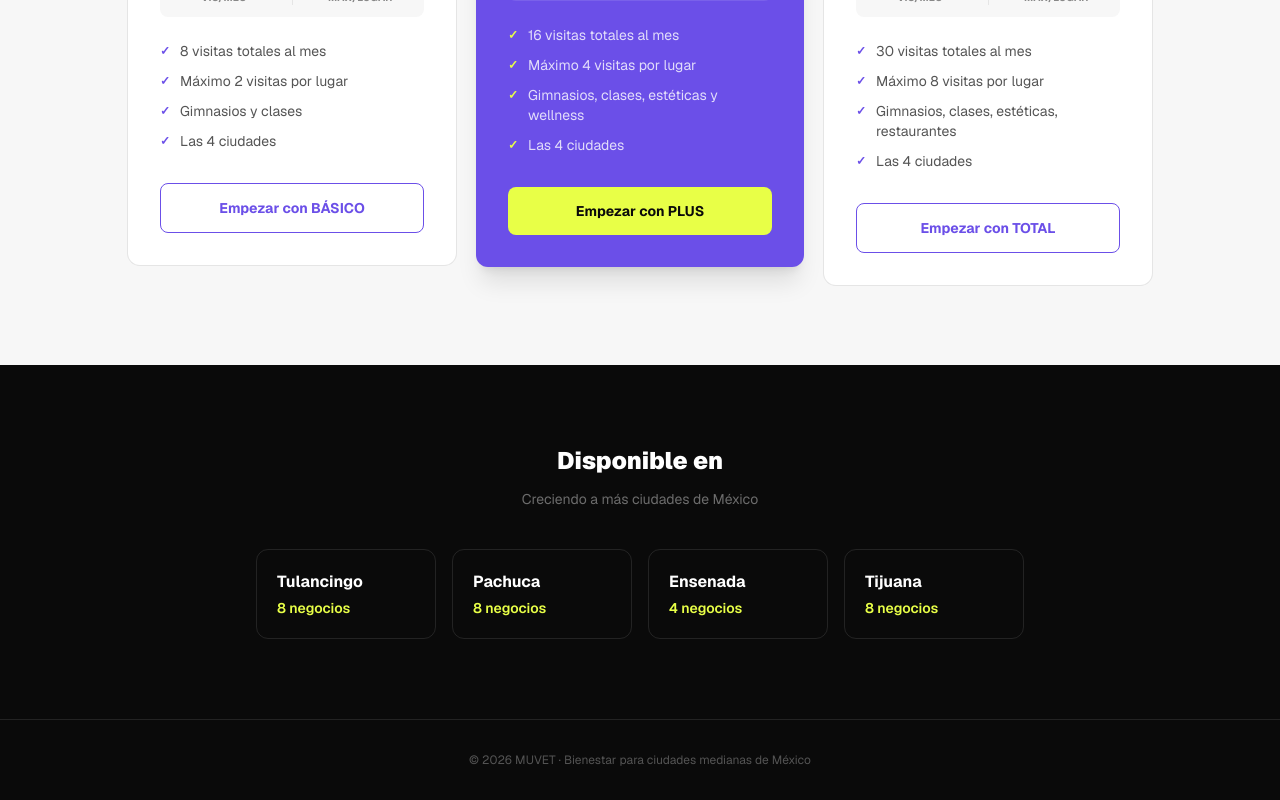
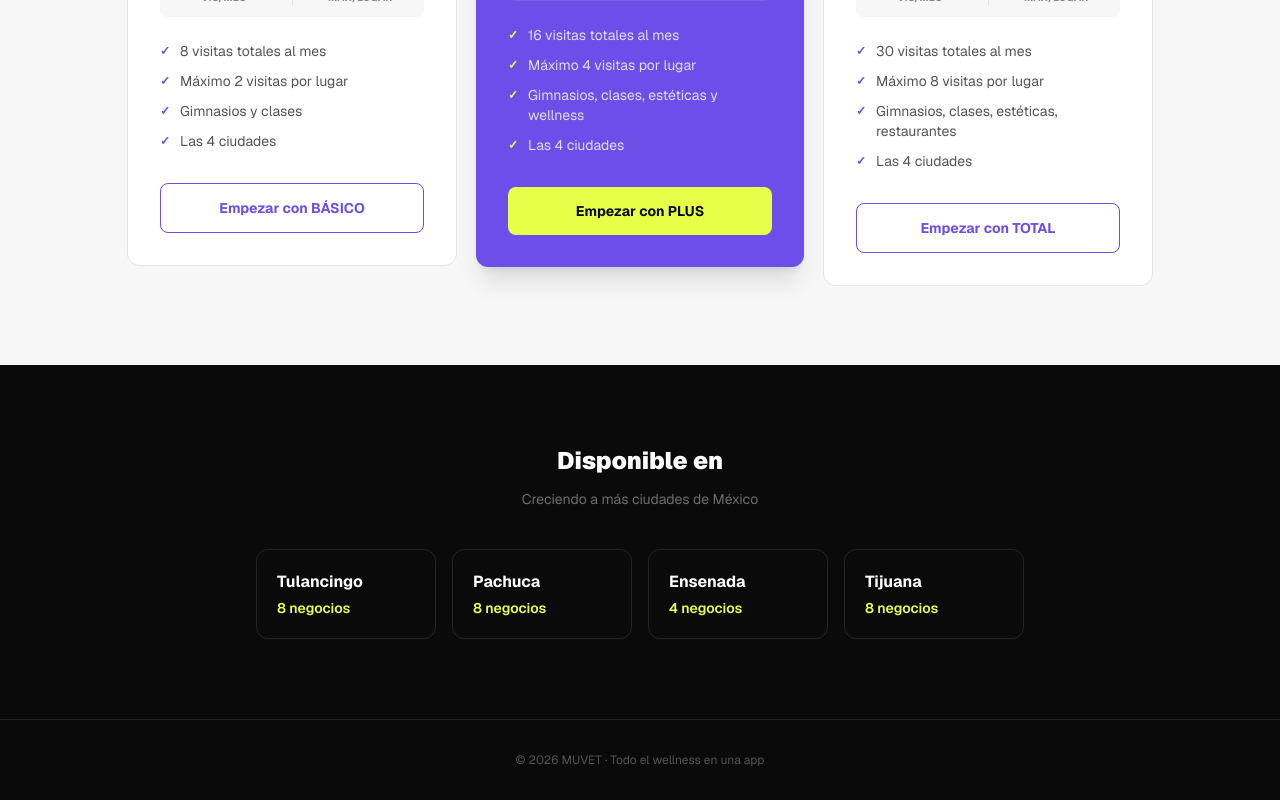
Before and after one commit to Onceoncemkt/muve, a Next.js app in the folder agencia-reports/muve/: page / in a window 1280 px wide. Shown: the part 2120-2920 px from the top of the page. Built offline with nearby package versions, Linux system fonts and the light colour scheme.

Commit message:
chore: actualizar copy del footer en landing
Co-Authored-By: Oz <oz-agent@warp.dev>

```diff
--- a/agencia-reports/muve/src/app/page.tsx
+++ b/agencia-reports/muve/src/app/page.tsx
@@ -152,7 +152,7 @@ export default function LandingPage() {
       {/* ── FOOTER ──────────────────────────────────────────── */}
       <footer className="bg-[#0A0A0A] border-t border-white/10 px-6 py-8 text-center">
         <p className="text-xs text-white/30">
-          © {new Date().getFullYear()} MUVET · Bienestar para ciudades medianas de México
+          © {new Date().getFullYear()} MUVET · Todo el wellness en una app
         </p>
       </footer>
     </div>
```
